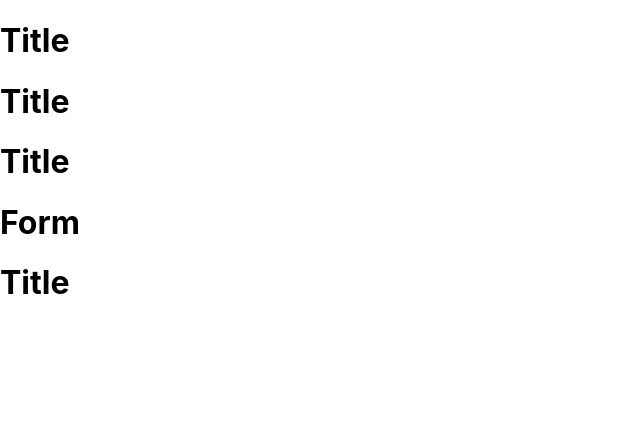
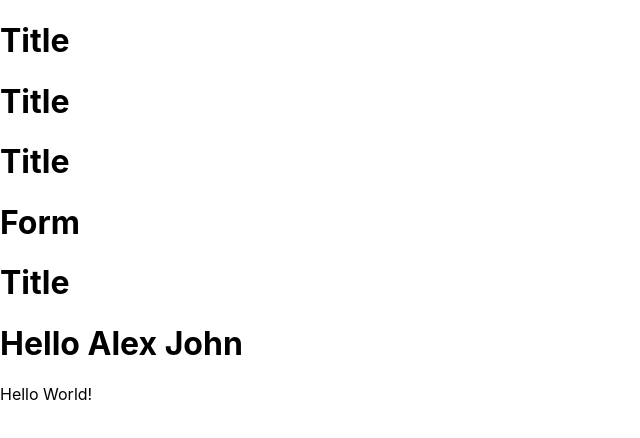
Before and after one commit to abjava88/cours-react1, a React (Create React App) app: page / in a window 1280 px wide. Shown: the top 438 px of the page, without its empty margins (0-640 px from the left). Built offline with nearby package versions, Linux system fonts and the light colour scheme; the HTML template or start-up script is replaced by a standard one.

Commit message:
Tester JSX.

```diff
--- a/src/App.js
+++ b/src/App.js
@@ -1,4 +1,5 @@
 import Form from "./components/ch03/Form";
+import Test from "./components/ch03/Test";
 import Title from "./components/ch03/Title";
 
 function App() {
@@ -8,6 +9,7 @@ function App() {
       <Title />
       <Title />
       <Form />
+      <Test />
     </div>
   );
 }
--- /dev/null
+++ b/src/components/ch03/Test.js
@@ -0,0 +1,16 @@
+import React from "react";
+
+const who = "Alex John";
+const greet = <h1>Hello {who}</h1>;
+
+function helloWorld() {
+  return "Hello World!";
+}
+const Test = () => {
+  return (<div>
+    <p>{greet}</p>
+    <p>{helloWorld()}</p>
+    </div>);
+};
+
+export default Test;
```
